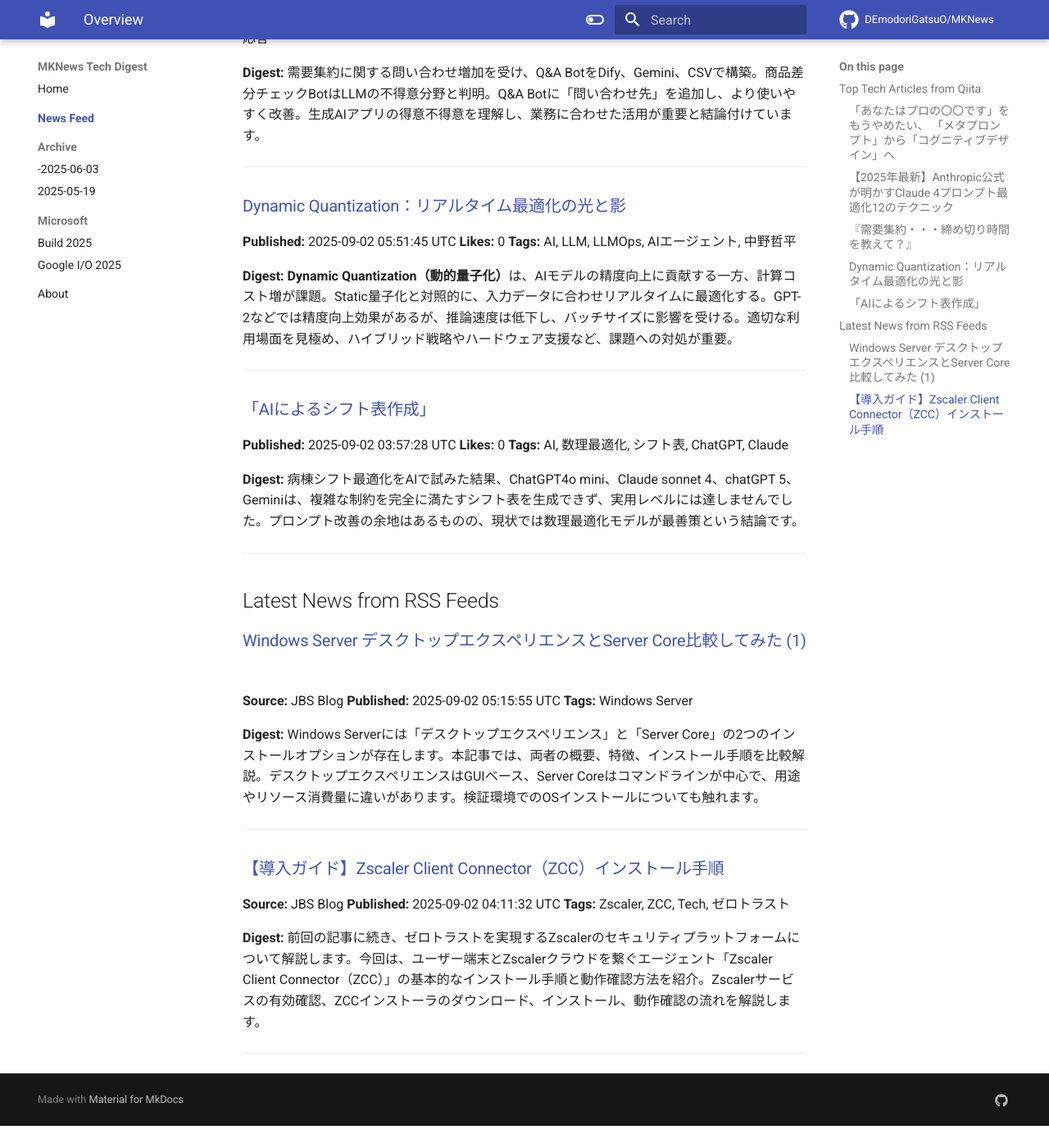
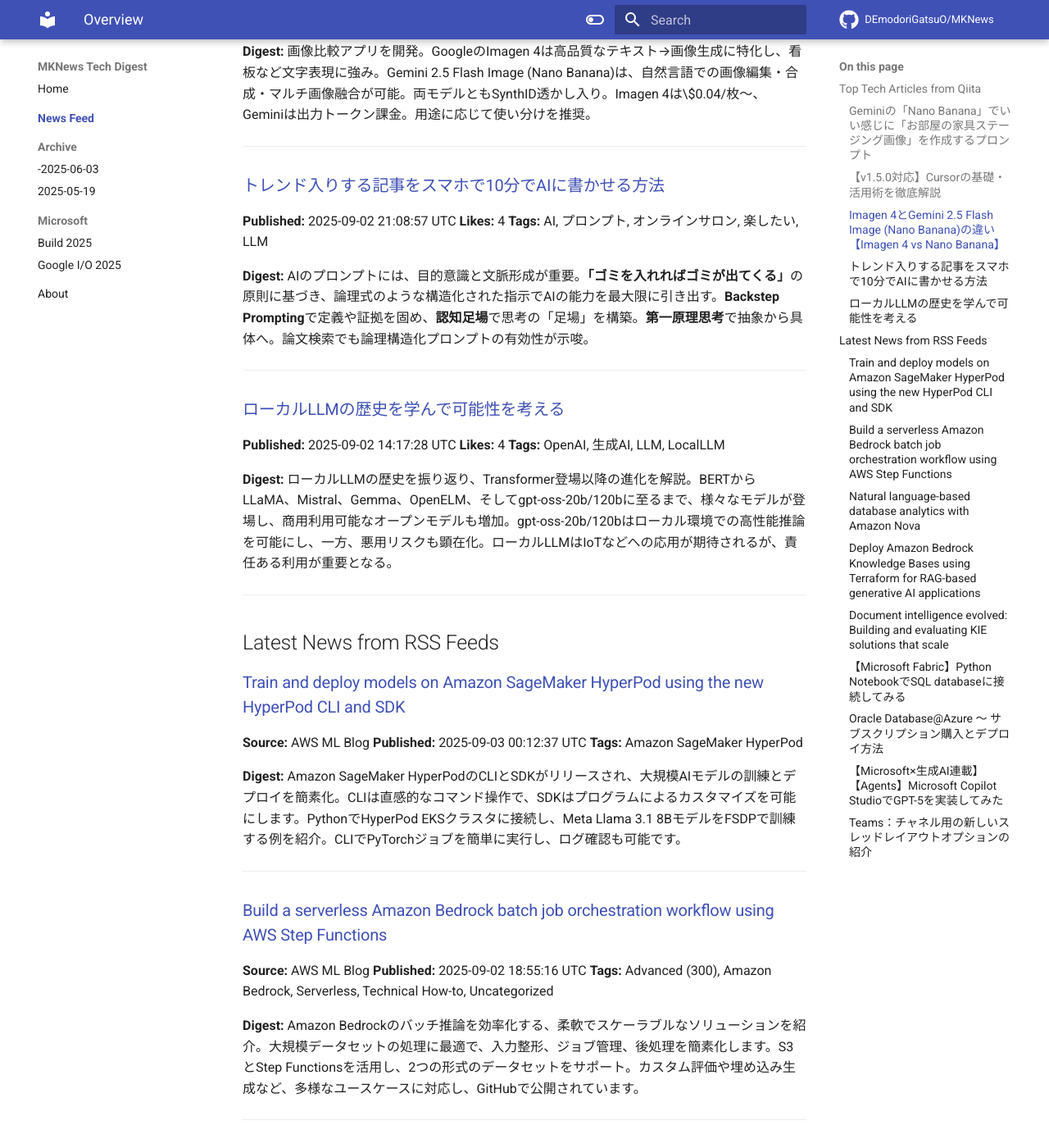
Before and after one commit to DEmodoriGatsuO/MKNews, an MkDocs documentation site: the page built from docs/news/index.md, in a window 1280 px wide and 1400 px high, scrolled down 875 px. Shown: the whole window at 82% size. Built offline with MkDocs 1.6.1 and Material for MkDocs 9.7.7, drawn with Linux system fonts in a browser that asks for light colours; comment, search, counter and statistics services are not loaded; before the commit the page ends 2248 px from its top, so only the background shows below that; some of the changed text lies outside the part shown.

Commit message:
Automated AI Tech Digest - 2025-09-03

```diff
--- a/docs/news/index.md
+++ b/docs/news/index.md
@@ -1,78 +1,148 @@
-# AI Tech Trends Digest (2025-09-02)
+# AI Tech Trends Digest (2025-09-03)
 
 
 ## Top Tech Articles from Qiita
 
 
-### [「あなたはプロの〇〇です」をもうやめたい、 「メタプロンプト」から「コグニティブデザイン」へ](https://qiita.com/makotosaekit/items/0eccb562bf7d3f66fbfa)
-**Published:** 2025-09-01 21:44:08 UTC
-**Likes:** 16
-**Tags:** AI, プロンプト, 思考法, ChatGPT, LLM
+### [Geminiの「Nano Banana」でいい感じに「お部屋の家具ステージング画像」を作成するプロンプト](https://qiita.com/WdknWdkn/items/8a01cc7282ed8603c81d)
+**Published:** 2025-09-03 00:33:12 UTC
+**Likes:** 12
+**Tags:** 画像処理, プロンプト, Gemini, 生成AI, nanobanana
 
 **Digest:**
-生成AI活用の新手法「コグニティブ・デザイン」を紹介。従来の**役割演技プロンプト**は限界で、AIに「メタ憲法」を与え、思考の「レンズ」を設計する。5つの要素（前提、状況、目的、動機、制約）を定義し、AIの思考を設計。これは、**暗黙知**を伝え、AIに「欲動」を埋め込むことで実現する。
+不動産AIにおける空室写真への家具合成の課題は、スケール感の破綻や動線確保の不足。解決策として、プロンプトのルール化や入力ヒアリング項目の定義が挙げられます。記事では、Gemini/nanobananaを用いた自然な合成例を紹介し、間取りとの整合性を重視したプロンプトアシスタントの有用性を示唆しています。
 
 ---
 
-### [【2025年最新】Anthropic公式が明かすClaude 4プロンプト最適化12のテクニック](https://qiita.com/Nakamura-Kaito/items/22303be7122e5e8abe2a)
-**Published:** 2025-09-01 08:10:10 UTC
-**Likes:** 2
-**Tags:** プロンプトエンジニアリング, Anthropic, Claude, LLM最適化, AI開発テクニック
+### [【v1.5.0対応】Cursorの基礎・活用術を徹底解説](https://qiita.com/sakamoto-ryosuke/items/b440986e53ddb5429ac1)
+**Published:** 2025-09-02 10:13:10 UTC
+**Likes:** 12
+**Tags:** AI, cursor, ChatGPT, Claude, AI駆動開発
 
 **Digest:**
-Anthropicが公開したClaudeのプロンプト技術は、明確な指示、コンテキスト提供、例示、積極的な指導が重要。12のテクニックとして、プロンプトジェネレーター活用、XMLタグ、役割設定、長文テキスト処理、プロンプトテンプレートなどが有効。拡張思考モードでは、詳細なステップより包括的な指示が効果的。APIの事前入力機能も活用し、AIの能力を最大限に引き出すことが重要です。
+CursorのAI統合型エディタ活用術を紹介。2025年7月導入のポスタスでの利用事例を基に、AI支援機能、コンテキストエンジニアリングの重要性を解説。Tab補完、チャット、インライン編集、プロジェクトルール設定、ファイル除外、@シンボル、/コマンドを駆使し、爆速コーディングを実現。
 
 ---
 
-### [『需要集約・・・締め切り時間を教えて？』](https://qiita.com/sugasawakazumi/items/95269e45596f4db8815e)
-**Published:** 2025-09-01 21:34:17 UTC
-**Likes:** 1
-**Tags:** マルチモーダル, ナレッジ, Gemini, Dify, 質疑応答
+### [Imagen 4とGemini 2.5 Flash Image (Nano Banana)の違い【Imagen 4 vs Nano Banana】](https://qiita.com/relu/items/b70a49e42f4d3a81f166)
+**Published:** 2025-09-02 23:50:31 UTC
+**Likes:** 5
+**Tags:** 個人開発, Gemini, 生成AI, ChatGPT, nanobanana
 
 **Digest:**
-需要集約に関する問い合わせ増加を受け、Q&A BotをDify、Gemini、CSVで構築。商品差分チェックBotはLLMの不得意分野と判明。Q&A Botに「問い合わせ先」を追加し、より使いやすく改善。生成AIアプリの得意不得意を理解し、業務に合わせた活用が重要と結論付けています。
+画像比較アプリを開発。GoogleのImagen 4は高品質なテキスト→画像生成に特化し、看板など文字表現に強み。Gemini 2.5 Flash Image (Nano Banana)は、自然言語での画像編集・合成・マルチ画像融合が可能。両モデルともSynthID透かし入り。Imagen 4は\$0.04/枚～、Geminiは出力トークン課金。用途に応じて使い分けを推奨。
 
 ---
 
-### [Dynamic Quantization：リアルタイム最適化の光と影](https://qiita.com/huntersai/items/0a2389dbe7de11b2097e)
-**Published:** 2025-09-02 05:51:45 UTC
-**Likes:** 0
-**Tags:** AI, LLM, LLMOps, AIエージェント, 中野哲平
+### [トレンド入りする記事をスマホで10分でAIに書かせる方法](https://qiita.com/makotosaekit/items/e38a4fafd1c4f3c8b214)
+**Published:** 2025-09-02 21:08:57 UTC
+**Likes:** 4
+**Tags:** AI, プロンプト, オンラインサロン, 楽したい, LLM
 
 **Digest:**
-**Dynamic Quantization（動的量子化）**は、AIモデルの精度向上に貢献する一方、計算コスト増が課題。Static量子化と対照的に、入力データに合わせリアルタイムに最適化する。GPT-2などでは精度向上効果があるが、推論速度は低下し、バッチサイズに影響を受ける。適切な利用場面を見極め、ハイブリッド戦略やハードウェア支援など、課題への対処が重要。
+AIのプロンプトには、目的意識と文脈形成が重要。**「ゴミを入れればゴミが出てくる」**の原則に基づき、論理式のような構造化された指示でAIの能力を最大限に引き出す。**Backstep Prompting**で定義や証拠を固め、**認知足場**で思考の「足場」を構築。**第一原理思考**で抽象から具体へ。論文検索でも論理構造化プロンプトの有効性が示唆。
 
 ---
 
-### [「AIによるシフト表作成」](https://qiita.com/kaz_ict_nurse/items/211c8aaf8abe7c6b204d)
-**Published:** 2025-09-02 03:57:28 UTC
-**Likes:** 0
-**Tags:** AI, 数理最適化, シフト表, ChatGPT, Claude
+### [ローカルLLMの歴史を学んで可能性を考える](https://qiita.com/yo_arai/items/f10fc552200f4abfe9d5)
+**Published:** 2025-09-02 14:17:28 UTC
+**Likes:** 4
+**Tags:** OpenAI, 生成AI, LLM, LocalLLM
 
 **Digest:**
-病棟シフト最適化をAIで試みた結果、ChatGPT4o mini、Claude sonnet 4、chatGPT 5、Geminiは、複雑な制約を完全に満たすシフト表を生成できず、実用レベルには達しませんでした。プロンプト改善の余地はあるものの、現状では数理最適化モデルが最善策という結論です。
+ローカルLLMの歴史を振り返り、Transformer登場以降の進化を解説。BERTからLLaMA、Mistral、Gemma、OpenELM、そしてgpt-oss-20b/120bに至るまで、様々なモデルが登場し、商用利用可能なオープンモデルも増加。gpt-oss-20b/120bはローカル環境での高性能推論を可能にし、一方、悪用リスクも顕在化。ローカルLLMはIoTなどへの応用が期待されるが、責任ある利用が重要となる。
 
 ---
 
 ## Latest News from RSS Feeds
 
 
-### [Windows Server デスクトップエクスペリエンスとServer Core比較してみた (1)](https://blog.jbs.co.jp/entry/2025/09/02/141555)
-**Source:** JBS Blog
-**Published:** 2025-09-02 05:15:55 UTC
-**Tags:** Windows Server
+### [Train and deploy models on Amazon SageMaker HyperPod using the new HyperPod CLI and SDK](https://aws.amazon.com/blogs/machine-learning/train-and-deploy-models-on-amazon-sagemaker-hyperpod-using-the-new-hyperpod-cli-and-sdk/)
+**Source:** AWS ML Blog
+**Published:** 2025-09-03 00:12:37 UTC
+**Tags:** Amazon SageMaker HyperPod
 
 **Digest:**
-Windows Serverには「デスクトップエクスペリエンス」と「Server Core」の2つのインストールオプションが存在します。本記事では、両者の概要、特徴、インストール手順を比較解説。デスクトップエクスペリエンスはGUIベース、Server Coreはコマンドラインが中心で、用途やリソース消費量に違いがあります。検証環境でのOSインストールについても触れます。
+Amazon SageMaker HyperPodのCLIとSDKがリリースされ、大規模AIモデルの訓練とデプロイを簡素化。CLIは直感的なコマンド操作で、SDKはプログラムによるカスタマイズを可能にします。PythonでHyperPod EKSクラスタに接続し、Meta Llama 3.1 8BモデルをFSDPで訓練する例を紹介。CLIでPyTorchジョブを簡単に実行し、ログ確認も可能です。
 
 ---
 
-### [【導入ガイド】Zscaler Client Connector（ZCC）インストール手順](https://blog.jbs.co.jp/entry/2025/09/02/131132)
-**Source:** JBS Blog
-**Published:** 2025-09-02 04:11:32 UTC
-**Tags:** Zscaler, ZCC, Tech, ゼロトラスト
+### [Build a serverless Amazon Bedrock batch job orchestration workflow using AWS Step Functions](https://aws.amazon.com/blogs/machine-learning/build-a-serverless-amazon-bedrock-batch-job-orchestration-workflow-using-aws-step-functions/)
+**Source:** AWS ML Blog
+**Published:** 2025-09-02 18:55:16 UTC
+**Tags:** Advanced (300), Amazon Bedrock, Serverless, Technical How-to, Uncategorized
 
 **Digest:**
-前回の記事に続き、ゼロトラストを実現するZscalerのセキュリティプラットフォームについて解説します。今回は、ユーザー端末とZscalerクラウドを繋ぐエージェント「Zscaler Client Connector（ZCC）」の基本的なインストール手順と動作確認方法を紹介。Zscalerサービスの有効確認、ZCCインストーラのダウンロード、インストール、動作確認の流れを解説します。
+Amazon Bedrockのバッチ推論を効率化する、柔軟でスケーラブルなソリューションを紹介。大規模データセットの処理に最適で、入力整形、ジョブ管理、後処理を簡素化します。S3とStep Functionsを活用し、2つの形式のデータセットをサポート。カスタム評価や埋め込み生成など、多様なユースケースに対応し、GitHubで公開されています。
 
 ---
+
+### [Natural language-based database analytics with Amazon Nova](https://aws.amazon.com/blogs/machine-learning/natural-language-based-database-analytics-with-amazon-nova/)
+**Source:** AWS ML Blog
+**Published:** 2025-09-02 16:43:47 UTC
+**Tags:** Amazon Athena, Amazon Bedrock, Amazon Nova, Amazon SageMaker, AWS Glue, Generative AI
+
+**Digest:**
+Amazon Nova LLMとLLMエージェントを活用した、自然言語データベース分析の革新的なアプローチを紹介。Amazon Nova FMとReActパターンにより、複雑なSQLクエリを生成、エラーを自己修正。直感的対話を実現し、精度と信頼性を両立。Text2SQL、Text2Pythonなどのツールを統合し、視覚化も可能。評価では高い精度と低レイテンシを示し、データ分析の民主化に貢献。
+
+---
+
+### [Deploy Amazon Bedrock Knowledge Bases using Terraform for RAG-based generative AI applications](https://aws.amazon.com/blogs/machine-learning/deploy-amazon-bedrock-knowledge-bases-using-terraform-for-rag-based-generative-ai-applications/)
+**Source:** AWS ML Blog
+**Published:** 2025-09-02 16:41:49 UTC
+**Tags:** Amazon Bedrock, Amazon Bedrock Knowledge Bases, Amazon OpenSearch Service, Generative AI, Intermediate (200), Technical How-to
+
+**Digest:**
+Amazon Bedrock Knowledge BaseをTerraformでIaC構築するソリューションを紹介。RAGワークフローのデプロイを迅速化し、OpenSearch Serverless、IAMロール、S3、Bedrockの連携を実現。前提条件はAWSアカウント、IAM、Terraform、AWS CLI、ドキュメントストレージ。Titan Text Embeddings V2モデルへのアクセスも必要。Terraformの `init`、`plan`、`apply` コマンドでデプロイ。チャンキング戦略やOpenSearch設定もカスタマイズ可能。
+
+---
+
+### [Document intelligence evolved: Building and evaluating KIE solutions that scale](https://aws.amazon.com/blogs/machine-learning/document-intelligence-evolved-building-and-evaluating-kie-solutions-that-scale/)
+**Source:** AWS ML Blog
+**Published:** 2025-09-02 16:34:27 UTC
+**Tags:** Advanced (300), Amazon Bedrock, Amazon Nova, Amazon SageMaker AI, Foundation models, Generative AI, Technical How-to
+
+**Digest:**
+IDP（インテリジェント文書処理）は、様々な文書から情報を自動抽出・分類する技術です。Amazon BedrockのKIE（キー情報抽出）ソリューション構築例として、FATURAデータセットを使用し、LLMを活用。Converse API、Jinja2テンプレートを用いたプロンプトエンジニアリングを紹介し、F1スコア、処理速度、コストを評価指標に設定。
+
+---
+
+### [【Microsoft Fabric】Python NotebookでSQL databaseに接続してみる](https://blog.jbs.co.jp/entry/2025/09/03/123701)
+**Source:** JBS Blog
+**Published:** 2025-09-03 03:37:01 UTC
+**Tags:** Microsoft Fabric
+
+**Digest:**
+Microsoft Fabric は Microsoft の SaaS 型データ分析基盤で、手軽にデータ分析を試せるのが特徴です。本記事では、Python Notebook から SQL database に接続し、T-SQL コマンドを実行する方法を解説します。SQL database の作成から、データの準備、Python Notebook での接続方法までを説明します。
+
+---
+
+### [Oracle Database@Azure ～ サブスクリプション購入とデプロイ方法](https://blog.jbs.co.jp/entry/2025/09/03/112133)
+**Source:** JBS Blog
+**Published:** 2025-09-03 02:21:33 UTC
+**Tags:** Oracle Cloud Infrastructure, マルチクラウド, Database, Oracle Database
+
+**Digest:**
+Azure での Oracle Database 運用が劇的に変化！従来はVM構築が必要でしたが、**Oracle Database@Azure** の登場で簡素化されました。本稿では、その利用に必要な手続きとデプロイ方法を解説。**Oracle Database@Azure** サブスクリプション購入や**Autono...** （記事はここで途切れている）
+
+---
+
+### [【Microsoft×生成AI連載】【Agents】Microsoft Copilot StudioでGPT-5を実装してみた](https://blog.jbs.co.jp/entry/2025/09/03/090024)
+**Source:** JBS Blog
+**Published:** 2025-09-03 00:00:24 UTC
+**Tags:** Copilot, Microsoft Copilot, Microsoft 365 Copilot, 生成AI, Microsoft×生成AI連載
+
+**Digest:**
+Microsoft Copilot Studioで、GPT-5の利用が開始されました。2025年8月7日より、プロンプトアクションとしてGPT-5を実装可能に。Power Platformの早期リリースサイクル環境で利用できます。
+
+---
+
+### [Teams：チャネル用の新しいスレッドレイアウトオプションの紹介](https://blog.jbs.co.jp/entry/2025/09/02/150555)
+**Source:** JBS Blog
+**Published:** 2025-09-02 06:05:55 UTC
+**Tags:** Microsoft 365, Microsoft Teams
+
+**Digest:**
+Microsoft Teamsのチャネルに、Slackのような**スレッド型レイアウト**が導入されます。これにより、Teams内での**会話**をより整理しやすくなり、**カスタマイズ**も可能になります。
+
+---
```
